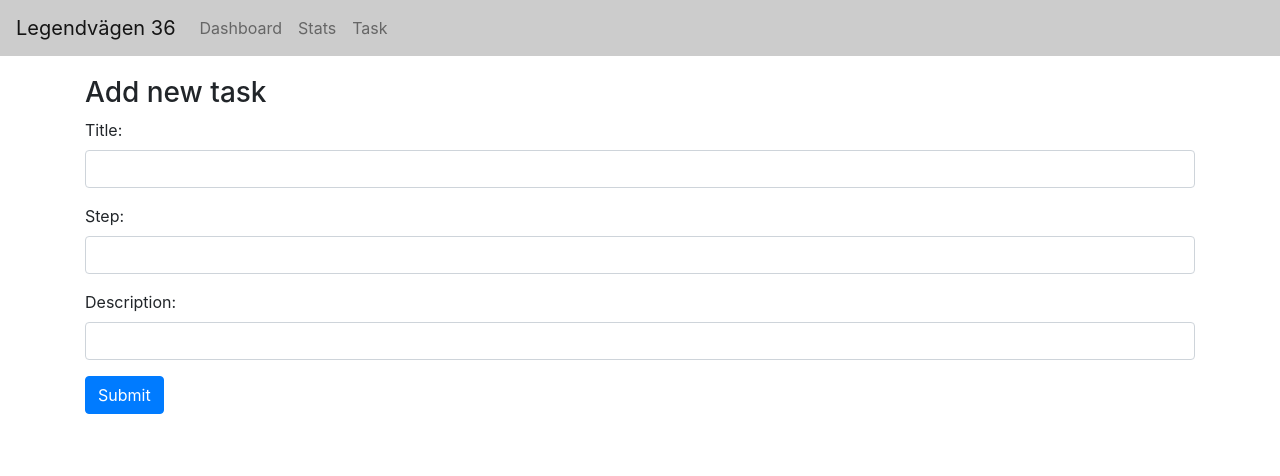
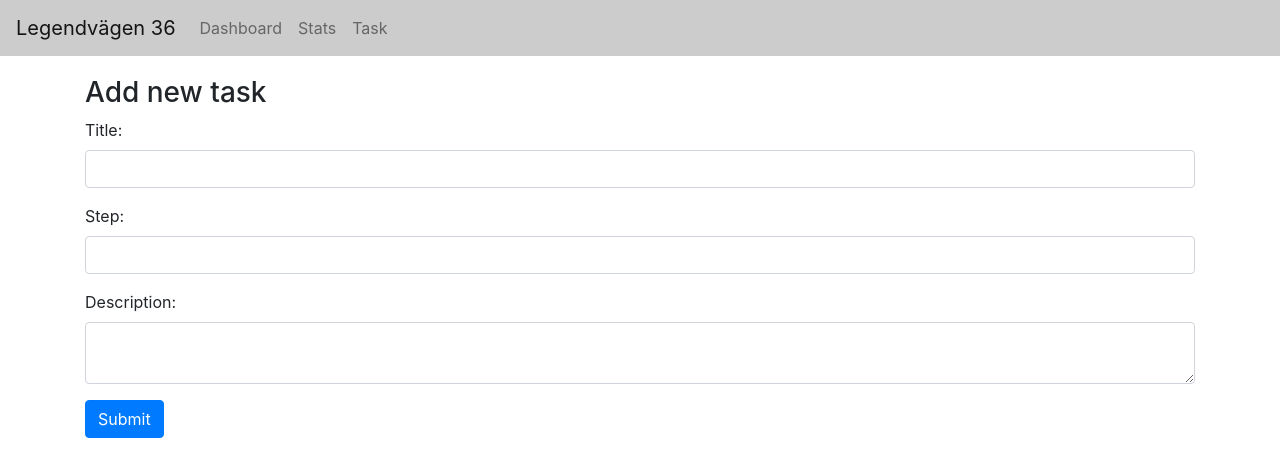
Before and after one commit to RealGobi/house-frontend, a React (Create React App) app: page /post-task in a window 1280 px wide. Shown: the top 476 px of the page. Built offline with nearby package versions, Linux system fonts and the light colour scheme.

Commit message:
fix: change to textarea

```diff
--- a/src/page/PostTask.js
+++ b/src/page/PostTask.js
@@ -61,7 +61,7 @@ const PostTask = (props) => {
         </div>
         <div className="form-group">
           <label>Description: </label>
-          <input type="text"
+          <textarea
                  className="form-control"
                  value={description}
                  onChange={e => setDescription(e.target.value)} />
```
